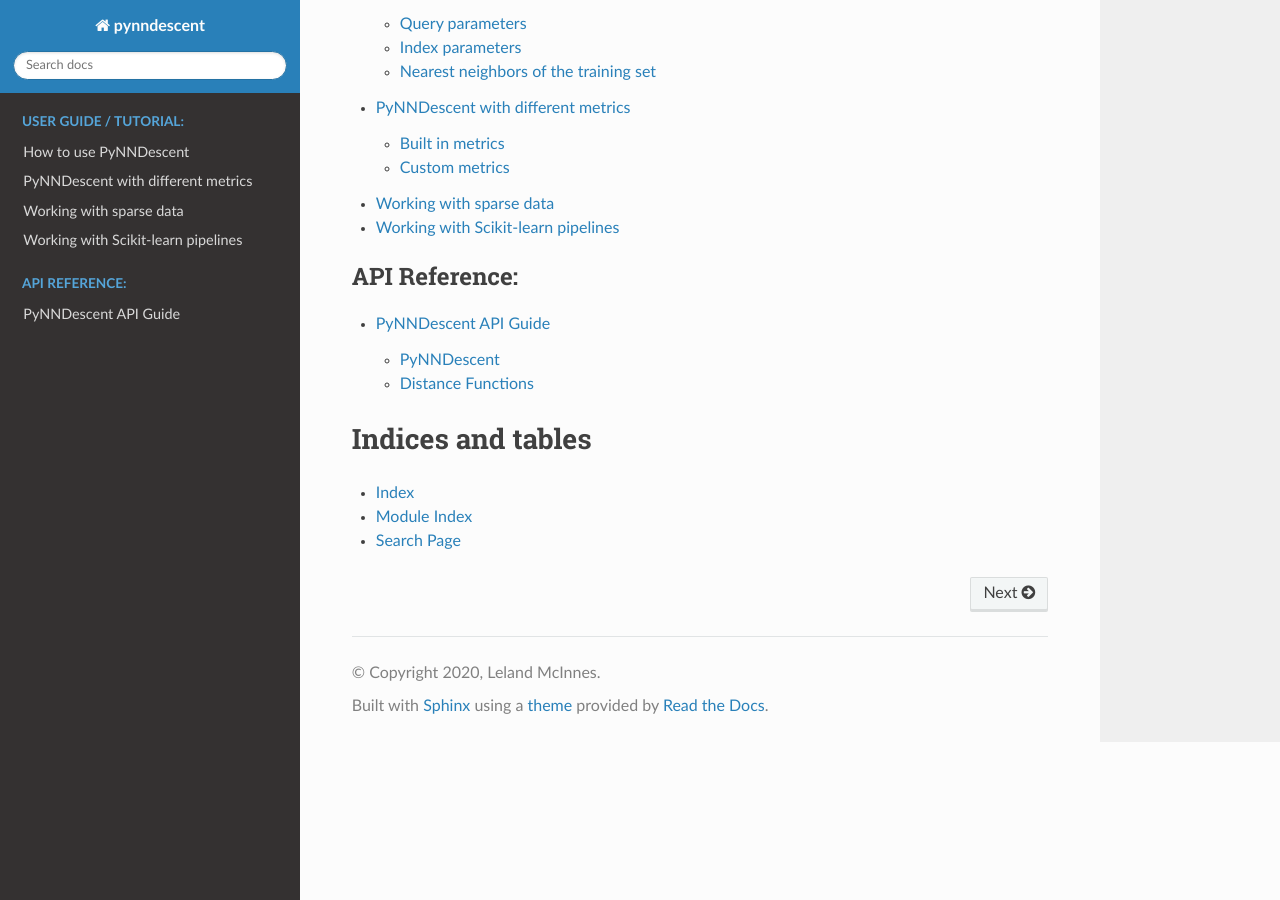
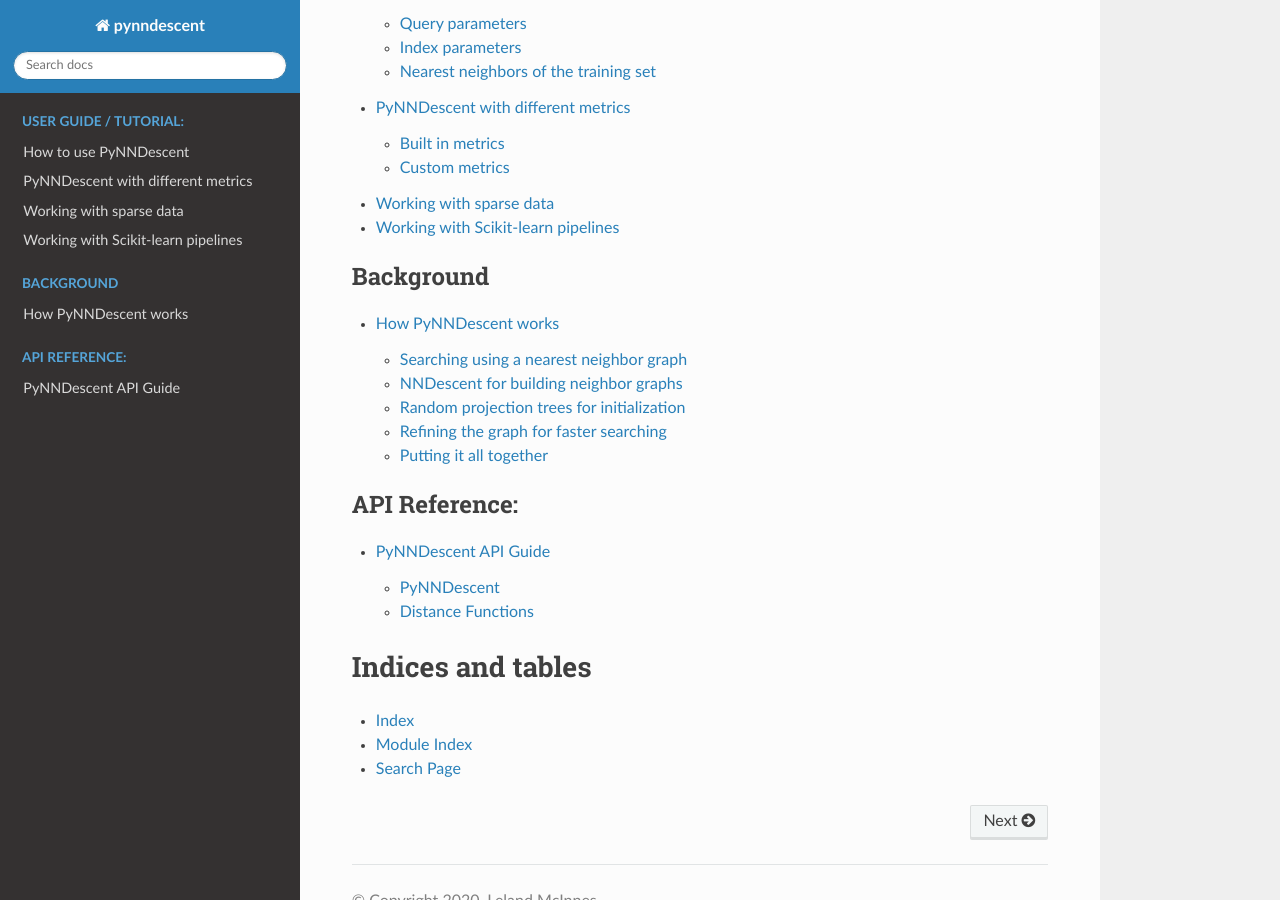
Before and after one commit to lmcinnes/pynndescent, a Sphinx documentation site: the page built from doc/index.rst, in a window 1280 px wide and 900 px high, scrolled down 3250 px. Built offline with Sphinx 7.4.7 and the Read the Docs theme 2.0.0, drawn with Linux system fonts in a browser that asks for light colours.

Commit message:
Add how pynnd works notebook, videos and images

```diff
--- a/doc/index.rst
+++ b/doc/index.rst
@@ -129,6 +129,12 @@ or via pip:
    pynndescent_in_pipelines
 
 .. toctree::
+   :maxdepth: 2
+   :caption: Background
+
+   how_pynndescent_works
+
+.. toctree::
    :caption: API Reference:
 
    api
```
